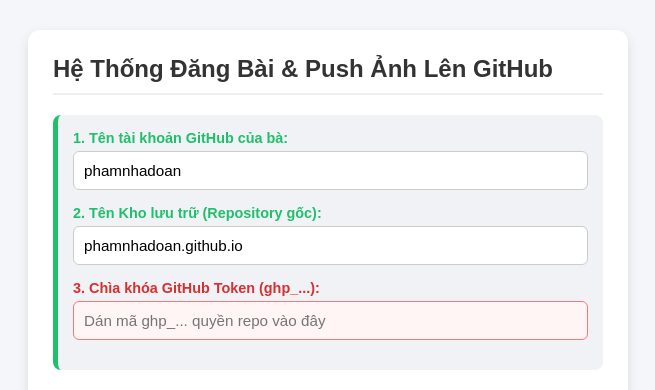
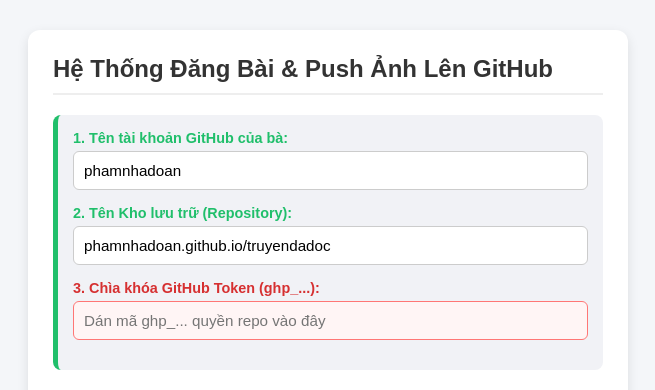
Before and after one commit to PhamNhaDoan/phamnhadoan.github.io, a Jekyll site: the page truyendadoc/index2.html, which Jekyll copies as it is, in a window 1280 px wide. Shown: the top 390 px of the page, without its empty margins (312-967 px from the left). Built offline with Jekyll 4.4.1, drawn with Linux system fonts in a browser that asks for light colours; some of the changed lines change nothing that is shown.

Commit message:
Update repository input and image upload paths

```diff
--- a/truyendadoc/index2.html
+++ b/truyendadoc/index2.html
@@ -33,8 +33,8 @@
             <input type="text" id="ghUser" placeholder="Ví dụ: phamnhadoan">
         </div>
         <div class="form-group">
-            <label style="color: #20bf6b;">2. Tên Kho lưu trữ (Repository gốc):</label>
-            <input type="text" id="ghRepo" placeholder="Ví dụ: phamnhadoan.github.io">
+            <label style="color: #20bf6b;">2. Tên Kho lưu trữ (Repository):</label>
+            <input type="text" id="ghRepo" placeholder="Ví dụ: phamnhadoan.github.io/truyendadoc">
         </div>
         <div class="form-group">
             <label style="color: #d63031;">3. Chìa khóa GitHub Token (ghp_...):</label>
@@ -74,9 +74,9 @@
 </div>
 
 <script>
-    // Tự động nạp cấu hình chuẩn cho bà
+    // Tự động nạp cấu hình chuẩn xác cho bà
     document.getElementById('ghUser').value = localStorage.getItem('rev_user') || 'phamnhadoan';
-    document.getElementById('ghRepo').value = localStorage.getItem('rev_repo') || 'phamnhadoan.github.io';
+    document.getElementById('ghRepo').value = localStorage.getItem('rev_repo') || 'phamnhadoan.github.io/truyendadoc';
     document.getElementById('ghToken').value = localStorage.getItem('rev_token') || '';
 
     const fileToToBase64 = file => new Promise((resolve, reject) => {
@@ -120,18 +120,18 @@
         showStatus("Bắt đầu kết nối API, bà đợi xíu nha...", "success");
 
         try {
-            // ĐẶT ĐƯỜNG DẪN VÀO THƯ MỤC TRUYENDADOC
-            let finalImgPath = "truyendadoc/img/default.jpg";
+            let finalImgPath = "img/default.jpg";
 
-            // BƯỚC 1: XỬ LÝ ĐẨY ẢNH LÊN THƯ MỤC TRUYENDADOC/IMG/
+            // BƯỚC 1: UPLOAD ẢNH THẲNG VÀO THƯ MỤC IMG/ Ở GỐC REPO
             if (fileInput.files.length > 0) {
                 const file = fileInput.files[0];
                 const fileExtension = file.name.split('.').pop();
                 const newImgName = `img-${Date.now()}.${fileExtension}`;
-                finalImgPath = `truyendadoc/img/${newImgName}`;
+                finalImgPath = `img/${newImgName}`;
 
                 const imgBase64 = await fileToToBase64(file);
-                const imgApiUrl = `https://api.github.com/repos/${user}/${repo}/contents/${finalImgPath}`;
+                // Mã hóa tên repo trong url để tránh lỗi ký tự đặc biệt như dấu gạch chéo
+                const imgApiUrl = `https://api.github.com/repos/${user}/${encodeURIComponent(repo)}/contents/${finalImgPath}`;
 
                 const resPutImg = await fetch(imgApiUrl, {
                     method: "PUT",
@@ -152,32 +152,30 @@
                 }
             }
 
-            // BƯỚC 2: TIẾN HÀNH CHÈN DỮ LIỆU VÀO FILE TRUYENDADOC/INDEX.HTML
-            const pathToFile = "truyendadoc/index.html";
-            const htmlApiUrl = `https://api.github.com/repos/${user}/${repo}/contents/${pathToFile}?ref=main`;
+            // BƯỚC 2: ĐỌC VÀ CHÈN DATA VÀO FILE INDEX.HTML Ở GỐC REPO
+            const pathToFile = "index.html";
+            const htmlApiUrl = `https://api.github.com/repos/${user}/${encodeURIComponent(repo)}/contents/${pathToFile}?ref=main`;
 
             const resGetHtml = await fetch(htmlApiUrl, {
                 headers: { "Authorization": `token ${token}` }
             });
 
             if (!resGetHtml.ok) {
-                throw new Error(`[Mã lỗi: ${resGetHtml.status}] Không lấy được file /truyendadoc/index.html. Hãy chắc chắn rằng bà đã tạo thư mục này và có file index.html bên trong nha!`);
+                throw new Error(`[Mã lỗi: ${resGetHtml.status}] Không lấy được file index.html từ repo này. Hãy kiểm tra chắc chắn file index.html đã nằm ngay ngoài thư mục gốc của repo '${repo}' chưa nha bà!`);
             }
 
             const fileData = await resGetHtml.json();
             const sha = fileData.sha;
             let currentContent = decodeURIComponent(escape(atob(fileData.content)));
 
-            const targetString = "const dataReviews = [";
-            const insertPosition = currentContent.indexOf(targetString);
+            // Tìm vị trí mảng bằng RegEx thông minh
+            const match = currentContent.match(/(const\s+dataReviews\s*=\s*\[)/);
 
-            if (insertPosition === -1) {
-                throw new Error("Không tìm thấy dòng 'const dataReviews = [' trong file index.html!");
+            if (!match) {
+                throw new Error("Không tìm thấy mảng dữ liệu 'const dataReviews = [' trong file index.html! Hãy kiểm tra xem file của bà có bị sửa mất dòng này không nhé.");
             }
 
-            // Cập nhật đường dẫn ảnh hiển thị tương đối cho trang web dễ đọc
-            // Vì ảnh lưu ở truyendadoc/img/ nên từ index.html đọc chỉ cần dùng "img/tên_ảnh"
-            const displayImgPath = finalImgPath.replace("truyendadoc/", "");
+            const insertPosition = match.index + match[0].length;
 
             const newReviewObj = {
                 id: Date.now(),
@@ -185,18 +183,17 @@
                 tacGia: tacGia,
                 nhaEdit: nhaEdit,
                 review: reviewText,
-                hinhAnh: displayImgPath,
+                hinhAnh: finalImgPath,
                 linkDoc: linkDoc
             };
 
-            const splitIndex = insertPosition + targetString.length;
             const textToInsert = `\n      ${JSON.stringify(newReviewObj, null, 2)},`;
-            let updatedContent = currentContent.slice(0, splitIndex) + textToInsert + currentContent.slice(splitIndex);
+            let updatedContent = currentContent.slice(0, insertPosition) + textToInsert + currentContent.slice(insertPosition);
 
             const encodedContent = btoa(unescape(encodeURIComponent(updatedContent)));
 
-            // Lưu đè file index.html mới lên GitHub
-            const resPutHtml = await fetch(`https://api.github.com/repos/${user}/${repo}/contents/${pathToFile}`, {
+            // Gửi dữ liệu cập nhật đè lại lên GitHub
+            const resPutHtml = await fetch(`https://api.github.com/repos/${user}/${encodeURIComponent(repo)}/contents/${pathToFile}`, {
                 method: "PUT",
                 headers: {
                     "Authorization": `token ${token}`,
@@ -211,7 +208,7 @@
             });
 
             if (resPutHtml.ok) {
-                showStatus(`✨ Quá đỉnh luôn bà ơi! Đã upload thành công ảnh vào folder 'truyendadoc/img/' và đăng bài review "${ten}" thành công rồi nhé!`, "success");
+                showStatus(`✨ Quá tuyệt vời bà ơi! Đã upload thành công ảnh và cập nhật bài review truyện "${ten}" thành công rực rỡ rồi nè!`, "success");
                 document.getElementById('reviewForm').reset();
             } else {
                 const errData = await resPutHtml.json();
```
